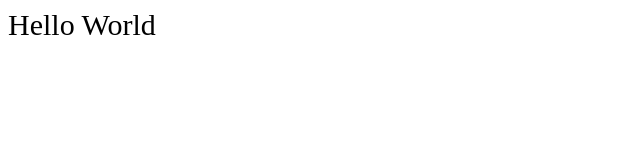
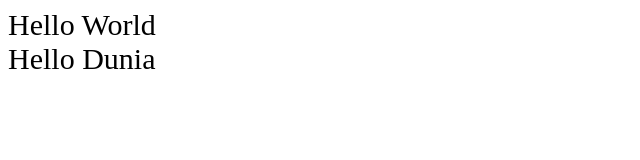
Before and after one commit to fandok/fer-wave-15-gold, a plain HTML site: page index.html in a window 1280 px wide. Shown: the whole page, without its empty margins (0-640 px from the left). Drawn offline with Linux system fonts and the light colour scheme.

Commit message:
menambahkan text baru

```diff
--- a/index.html
+++ b/index.html
@@ -1,9 +1,13 @@
 <!DOCTYPE html>
 <html>
-  <head>
+
+<head>
     <title>Hello World Page</title>
-  </head>
-  <body>
+</head>
+
+<body>
     <div style="font-size: 30px">Hello World</div>
-  </body>
+    <div style="font-size: 30px">Hello Dunia</div>
+</body>
+
 </html>
```
